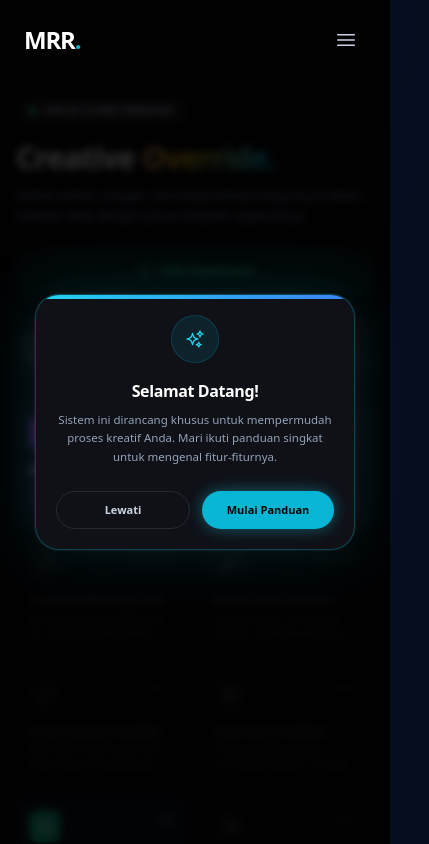
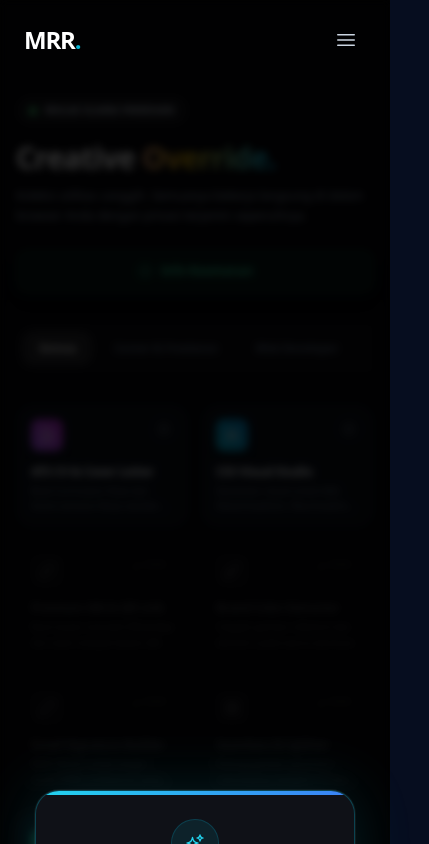
Before and after one commit to Rafli161102/CV-MRR, a Next.js app: page /toolkit in a window 390 px wide. Shown: the top 844 px of the page, 429 px wide, since content can reach past the window. Built offline with nearby package versions, Linux system fonts and the light colour scheme.

Commit message:
Update page.jsx

```diff
--- a/src/app/toolkit/page.jsx
+++ b/src/app/toolkit/page.jsx
@@ -39,7 +39,7 @@ const Icons = {
 };
 
 // ============================================================================
-// DATA MASTER TOOLKIT (Database Tools)
+// DATA MASTER TOOLKIT (Database Tools Anda)
 // ============================================================================
 export const toolkits = [
   { id: "cv-maker", title: "ATS CV & Cover Letter", description: "Buat Curriculum Vitae dan Surat Lamaran Kerja standar HRD.", iconName: "Document", link: "/cv-maker", status: "active", category: "Career & Freelance", theme: "purple", hoverAnim: "hover-float", clickAnim: "click-paper-fly" },
@@ -91,7 +91,6 @@ const UnifiedCard = ({ tool, cardId }) => {
 
     setTimeout(() => {
       setIsClicked(false);
-      // Navigasi HTML murni
       if (tool.link && tool.link.trim() !== '' && tool.link !== '#') {
         if (linkRef.current) {
           linkRef.current.click();
@@ -110,7 +109,7 @@ const UnifiedCard = ({ tool, cardId }) => {
       <div
         id={cardId}
         onClick={handleClick}
-        className={`group relative flex flex-col justify-between p-3 sm:p-5 lg:p-6 transition-all duration-300 rounded-xl sm:rounded-[20px] lg:rounded-[24px] overflow-hidden min-h-[110px] sm:min-h-[140px] lg:aspect-[1.618/1] transform-gpu
+        className={`group relative flex flex-col justify-between p-3.5 sm:p-5 lg:p-6 transition-all duration-300 rounded-[18px] sm:rounded-[20px] lg:rounded-[24px] overflow-hidden min-h-[120px] sm:min-h-[140px] lg:aspect-[1.618/1] transform-gpu
           ${isActive
             ? `bg-[#0a0f18] border border-white/[0.08] hover:border-white/[0.15] ${theme.glow} hover:-translate-y-1 cursor-pointer`
             : `bg-white/[0.01] border border-white/[0.02] opacity-60 grayscale-[80%] transition-all cursor-not-allowed`
@@ -145,7 +144,7 @@ const UnifiedCard = ({ tool, cardId }) => {
           <h3 className={`text-[12px] sm:text-[15px] lg:text-[17px] font-bold tracking-tight mb-0.5 sm:mb-1 transition-colors ${isActive ? 'text-slate-100 group-hover:text-white' : 'text-slate-500'} line-clamp-1`}>
             {tool.title}
           </h3>
-          <p className="text-[9px] sm:text-[11px] lg:text-[12px] text-slate-400/80 font-medium line-clamp-2 leading-relaxed transition-colors">
+          <p className="text-[9.5px] sm:text-[11px] lg:text-[12px] text-slate-400/80 font-medium line-clamp-2 leading-relaxed transition-colors">
             {tool.description}
           </p>
         </div>
@@ -156,37 +155,37 @@ const UnifiedCard = ({ tool, cardId }) => {
 
 
 // =========================================================================
-// KOMPONEN: BUBBLE TUTORIAL (GAMING HUD STYLE - MURNI DIRECT DOM, BEBAS CRASH)
+// KOMPONEN: BUBBLE TUTORIAL (GAMING HUD STYLE - MURNI DIRECT DOM, NATIVE FEEL)
 // =========================================================================
 const GuidedTour = ({ onComplete, filteredTools }) => {
   const [step, setStep] = useState(0);
   const [isScanning, setIsScanning] = useState(true);
-  const [isMoving, setIsMoving] = useState(false);
   const [isClicking, setIsClicking] = useState(false);
+  const [fadeBubble, setFadeBubble] = useState(true); // Untuk animasi transisi bubble
 
   const highlightRef = useRef(null);
   const bubbleRef = useRef(null);
   const targetIdRef = useRef(null);
 
-  // PEMBENTUKAN LANGKAH TUTORIAL SECARA DINAMIS
+  // PEMBENTUKAN LANGKAH TUTORIAL SECARA DINAMIS (Sinkron dengan database)
   const TOUR_STEPS = useMemo(() => {
     const steps = [
       {
         target: 'tut-filter',
         title: 'Sistem Kategori',
-        text: 'Gunakan panel ini untuk menyaring fungsi spesifik. Tersedia kategori khusus untuk Web Developer, Career, dan Design Utility.',
+        text: 'Gunakan panel ini untuk menyaring fungsionalitas. Kategori alat akan langsung beradaptasi di bawah ini.',
         position: 'bottom'
       }
     ];
 
-    // Otomatis menelusuri SEMUA alat yang dirender dan dijadikan langkah panduan
+    // Otomatis menelusuri SEMUA alat yang ada pada list filter (Otomatis menyesuaikan dengan toolkits DB)
     filteredTools.forEach(tool => {
       steps.push({
         target: `tool-${tool.id}`,
         title: tool.title,
         text: tool.status === 'active'
-              ? `[${tool.category}] ${tool.description} Status: Aktif dan siap digunakan.`
-              : `[${tool.category}] ${tool.description} Status: Segera Hadir.`,
+              ? `Kategori: ${tool.category}. ${tool.description} Status: Aktif dan siap digunakan.`
+              : `Kategori: ${tool.category}. ${tool.description} Status: Segera Hadir.`,
         position: 'bottom'
       });
     });
@@ -195,7 +194,7 @@ const GuidedTour = ({ onComplete, filteredTools }) => {
       {
         target: 'tut-security',
         title: 'Infrastruktur Keamanan',
-        text: 'Sistem ini beroperasi murni secara Client-Side. Seluruh data diproses secara luring di perangkat Anda tanpa server backend.',
+        text: 'Sistem ini beroperasi murni secara Client-Side. Seluruh data diproses secara luring di perangkat Anda tanpa intervensi server luar.',
         position: 'bottom'
       },
       {
@@ -209,15 +208,31 @@ const GuidedTour = ({ onComplete, filteredTools }) => {
     return steps;
   }, [filteredTools]);
 
-  // Efek transisi mulus SAAT PINDAH STEP saja, menghindari delay saat user scroll
+  // MENCEGAH PENGGUNA MENGGULIR LAYAR SECARA MANUAL (ANTI-MELESET)
   useEffect(() => {
-    targetIdRef.current = TOUR_STEPS[step]?.target;
-    setIsMoving(true);
-    const timer = setTimeout(() => setIsMoving(false), 400);
-    return () => clearTimeout(timer);
-  }, [step, TOUR_STEPS]);
+    if (isScanning) return;
 
-  // UPDATE DOM LANGSUNG: Kinerja setara Native 60fps tanpa menyebabkan Maximum Depth Error
+    // Mengunci interaksi scroll agar highlight tetap presisi seperti aplikasi Native
+    const preventDefault = (e) => e.preventDefault();
+    window.addEventListener('wheel', preventDefault, { passive: false });
+    window.addEventListener('touchmove', preventDefault, { passive: false });
+
+    // Mencegah scroll via keyboard
+    const preventKeys = (e) => {
+        if (['ArrowUp', 'ArrowDown', 'Space', 'PageUp', 'PageDown'].includes(e.code)) {
+            e.preventDefault();
+        }
+    };
+    window.addEventListener('keydown', preventKeys, { passive: false });
+
+    return () => {
+        window.removeEventListener('wheel', preventDefault);
+        window.removeEventListener('touchmove', preventDefault);
+        window.removeEventListener('keydown', preventKeys);
+    };
+  }, [isScanning]);
+
+  // UPDATE DOM LANGSUNG VIA REF: 60FPS murni, menempel instan tanpa transisi CSS yang memicu lag
   const updatePositions = useCallback(() => {
     if (!targetIdRef.current || !highlightRef.current || !bubbleRef.current) return;
 
@@ -231,7 +246,7 @@ const GuidedTour = ({ onComplete, filteredTools }) => {
     const isMobile = window.innerWidth < 640;
     const bubbleWidth = isMobile ? Math.min(window.innerWidth - 32, 280) : 320;
 
-    // Mutasi DOM Langsung untuk Tracker Highlight
+    // Tracker Highlight: Murni injeksi koordinat piksel tanpa transisi CSS
     highlightRef.current.style.top = `${rect.top - padding}px`;
     highlightRef.current.style.left = `${rect.left - padding}px`;
     highlightRef.current.style.width = `${rect.width + padding * 2}px`;
@@ -251,7 +266,7 @@ const GuidedTour = ({ onComplete, filteredTools }) => {
     const prefPos = TOUR_STEPS[step]?.position || 'bottom';
     const xTransform = isMobile ? '-50%' : '-50%';
 
-    // Logika Auto-Flip (Mencegah ketutupan)
+    // Logika Auto-Flip Pintar (Mencegah ketutupan)
     if (prefPos === 'top') {
         if (spaceAbove > 200) {
             bubbleRef.current.style.top = `${rect.top - padding - 16}px`;
@@ -275,17 +290,28 @@ const GuidedTour = ({ onComplete, filteredTools }) => {
     }
   }, [step, TOUR_STEPS]);
 
-  // Pencari Target Awal: Memastikan elemen termuat dulu sebelum menscroll
+  // Eksekutor Langkah
   useEffect(() => {
      let retries = 0;
      let scanTimer;
+
+     targetIdRef.current = TOUR_STEPS[step]?.target;
      setIsScanning(true);
+     setFadeBubble(false); // Sembunyikan bubble saat berpindah agar smooth
 
      const scanTarget = () => {
         const el = document.getElementById(targetIdRef.current);
         if (el && el.getBoundingClientRect().width > 0) {
+            // Karena user tidak bisa scroll manual, maka program yang menscroll ke arah target dengan mulus
             el.scrollIntoView({ behavior: 'smooth', block: 'center' });
+
             setIsScanning(false);
+
+            // Tampilkan bubble panduan secara halus setelah scroll mulai berjalan
+            setTimeout(() => {
+                setFadeBubble(true);
+            }, 100);
+
             updatePositions();
         } else {
             if (retries < 20) {
@@ -299,9 +325,9 @@ const GuidedTour = ({ onComplete, filteredTools }) => {
      };
      scanTarget();
      return () => clearTimeout(scanTimer);
-  }, [step, onComplete, TOUR_STEPS.length, updatePositions]);
+  }, [step, onComplete, TOUR_STEPS, updatePositions]);
 
-  // Tracker Super Cepat untuk menempel pada elemen saat di-scroll tanpa lag
+  // Tracker Update Frame-by-Frame (Anti-Lag / Anti-Meleset)
   useEffect(() => {
      if (isScanning) return;
      let rafId;
@@ -315,6 +341,7 @@ const GuidedTour = ({ onComplete, filteredTools }) => {
 
   const handleNextStep = () => {
     setIsClicking(true);
+    setFadeBubble(false); // Matikan bubble pelan-pelan
     setTimeout(() => {
        setIsClicking(false);
        if (step < TOUR_STEPS.length - 1) {
@@ -326,8 +353,8 @@ const GuidedTour = ({ onComplete, filteredTools }) => {
   };
 
   return (
-    // Z-INDEX TERTINGGI
-    <div style={{ position: 'fixed', top: 0, left: 0, right: 0, bottom: 0, zIndex: 999999 }} onClick={(e) => e.stopPropagation()} className="pointer-events-none">
+    // Z-INDEX TERTINGGI MENGALAHKAN NAVBAR
+    <div style={{ position: 'fixed', top: 0, left: 0, right: 0, bottom: 0, zIndex: 999999 }} className="pointer-events-none">
 
       {isScanning && (
         <div className="absolute inset-0 flex items-center justify-center bg-[#030712]/90 transition-all duration-300 pointer-events-auto">
@@ -338,15 +365,14 @@ const GuidedTour = ({ onComplete, filteredTools }) => {
         </div>
       )}
 
-      {/* MASKING JERNIH 100%: Dimutasi via ref langsung agar 60fps & bebas error */}
+      {/* MASKING JERNIH 100%: Dimutasi via ref langsung (tanpa CSS Transition) agar menempel mati layaknya magnet */}
       <div
         ref={highlightRef}
         className="absolute pointer-events-none"
         style={{
           opacity: isScanning ? 0 : 1,
           boxShadow: '0 0 0 9999px rgba(3,7,18,0.85)',
-          // Matikan transisi saat di scroll agar menempel instan!
-          transition: isMoving ? 'top 0.4s cubic-bezier(0.4, 0, 0.2, 1), left 0.4s cubic-bezier(0.4, 0, 0.2, 1), width 0.4s cubic-bezier(0.4, 0, 0.2, 1), height 0.4s cubic-bezier(0.4, 0, 0.2, 1)' : 'none',
+          transition: 'opacity 0.2s', // Hanya transisi opacity, jangan berikan transisi top/left!
         }}
       >
          <div className="absolute inset-0 bg-cyan-400/5 animate-pulse rounded-[inherit]"></div>
@@ -356,7 +382,7 @@ const GuidedTour = ({ onComplete, filteredTools }) => {
          <div className="absolute bottom-[-4px] left-[-4px] w-4 h-4 border-b-[2px] border-l-[2px] border-cyan-400 rounded-bl-md"></div>
          <div className="absolute bottom-[-4px] right-[-4px] w-4 h-4 border-b-[2px] border-r-[2px] border-cyan-400 rounded-br-md"></div>
 
-         {/* KURSOR HUD PENUNJUK */}
+         {/* KURSOR HUD PENUNJUK (Dengan Animasi Pulse saat Idle, dan Shrink saat Klik) */}
          <div className="absolute -bottom-2 -right-2 sm:-bottom-3 sm:-right-3 z-[999999]">
             {isClicking && <div className="absolute inset-0 rounded-full border-2 border-cyan-400 animate-ping opacity-70"></div>}
             <div className={`transition-all duration-200 ${isClicking ? 'scale-[0.7] -translate-x-2 -translate-y-2 drop-shadow-[0_0_20px_rgba(34,211,238,1)] brightness-[1.5] rotate-[-15deg]' : 'animate-hud-pointer'}`}>
@@ -365,14 +391,13 @@ const GuidedTour = ({ onComplete, filteredTools }) => {
          </div>
       </div>
 
-      {/* BUBBLE KOTAK TEKS (Dimutasi langsung via ref) */}
+      {/* BUBBLE KOTAK TEKS (Fade in/out halus saat pindah step) */}
       <div
         ref={bubbleRef}
-        className="bg-[#0f172a] border border-cyan-500/50 shadow-[0_20px_40px_rgba(0,0,0,0.5)] rounded-[20px] p-4 sm:p-5 pointer-events-auto"
+        className={`bg-[#0f172a] border border-cyan-500/50 shadow-[0_20px_40px_rgba(0,0,0,0.5)] rounded-[20px] p-4 sm:p-5 pointer-events-auto transition-opacity duration-300 ${fadeBubble ? 'opacity-100' : 'opacity-0'}`}
         style={{
           position: 'absolute',
-          opacity: isScanning ? 0 : 1,
-          transition: isMoving ? 'top 0.4s cubic-bezier(0.4, 0, 0.2, 1), left 0.4s cubic-bezier(0.4, 0, 0.2, 1), transform 0.4s cubic-bezier(0.4, 0, 0.2, 1)' : 'none',
+          // Tidak diberi transisi top/left agar tidak kabur dengan scrollIntoView
         }}
       >
          <div className="relative z-10">
@@ -410,7 +435,7 @@ export default function ToolkitPage() {
   const [activeCat, setActiveCat] = useState('Semua');
   const [isSecurityModalOpen, setIsSecurityModalOpen] = useState(false);
 
-  // STATE MENGATUR ALUR PANDUAN
+  // STATE MENGATUR ALUR: 'idle' -> 'welcome' -> 'tour'
   const [tourState, setTourState] = useState('idle');
 
   const categories = useMemo(() => ['Semua', ...new Set(toolkits.map(tool => tool.category))], []);
@@ -420,12 +445,13 @@ export default function ToolkitPage() {
   }, [activeCat]);
 
   useEffect(() => {
-    // Mencegah browser melompat sendiri saat di-refresh
+    // MENCEGAH BROWSER SCROLL KE BAWAH SENDIRI SAAT DI REFRESH
     if ('scrollRestoration' in window.history) {
       window.history.scrollRestoration = 'manual';
     }
+    window.scrollTo(0, 0);
 
-    const hasSeenWelcome = localStorage.getItem('portfolio_welcome_v8');
+    const hasSeenWelcome = localStorage.getItem('portfolio_welcome_v10');
     if (!hasSeenWelcome) {
        setTourState('welcome');
     }
@@ -438,19 +464,21 @@ export default function ToolkitPage() {
 
   const handleCompleteTour = () => {
     setTourState('idle');
-    localStorage.setItem('portfolio_welcome_v8', 'true');
+    localStorage.setItem('portfolio_welcome_v10', 'true');
     window.scrollTo({ top: 0, behavior: 'smooth' });
   };
 
   return (
-    <div className="w-full bg-[#05050A] text-slate-200 font-sans relative overflow-x-hidden flex flex-col min-h-screen selection:bg-cyan-500/30 selection:text-cyan-300">
+    // Tidak menggunakan overflow-x-hidden untuk mencegah icon Hamburger navbar terpotong!
+    <div className="w-full bg-[#05050A] text-slate-200 font-sans relative flex flex-col min-h-screen selection:bg-cyan-500/30 selection:text-cyan-300">
 
-      <div className="fixed inset-0 z-[-1] pointer-events-none">
+      {/* Background blur dibungkus di wrapper terisolasi agar tidak menyebabkan scroll horizontal */}
+      <div className="fixed inset-0 z-[-1] pointer-events-none overflow-hidden">
         <div className="absolute top-[-10%] left-[-10%] w-[80vw] h-[80vw] sm:w-[50vw] sm:h-[50vw] bg-blue-600/10 rounded-full blur-[120px] sm:blur-[150px] mix-blend-screen"></div>
         <div className="absolute bottom-[-10%] right-[-10%] w-[80vw] h-[80vw] sm:w-[50vw] sm:h-[50vw] bg-purple-600/10 rounded-full blur-[120px] sm:blur-[150px] mix-blend-screen"></div>
       </div>
 
-      {/* CONTAINER DIPERBAIKI: max-w-7xl sejajar presisi dengan Hamburger Navbar standar Tailwind */}
+      {/* CONTAINER DIPERBAIKI: max-w-7xl px-4 sm:px-6 lg:px-8 presisi dengan margin Navbar global Tailwind */}
       <div className="w-full max-w-7xl mx-auto px-4 sm:px-6 lg:px-8 pt-24 sm:pt-28 lg:pt-32 pb-0 flex flex-col flex-grow">
 
         <header className="mb-6 sm:mb-8 lg:mb-12 animate-fade-in-up">
@@ -503,8 +531,8 @@ export default function ToolkitPage() {
           </div>
         </div>
 
-        {/* LAYOUT MOBILE 2 KOLOM AGAR PRESISI, ELEGAN & TIDAK MEMBUANG SCROLL */}
-        <div className="animate-fade-in-up w-full" style={{ animationDelay: '0.2s' }}>
+        {/* EFEK TRANSISI KATEGORI HALUS & LAYOUT MOBILE 2 KOLOM YANG RAPI */}
+        <div key={activeCat} className="animate-fade-in-up w-full" style={{ animationDuration: '0.4s' }}>
           <div className="grid grid-cols-2 lg:grid-cols-3 xl:grid-cols-4 gap-3 sm:gap-4 lg:gap-6 pb-0 mb-0">
             {filteredTools.map((tool) => {
                return <UnifiedCard
@@ -545,10 +573,10 @@ export default function ToolkitPage() {
 
       {/* MODAL SELAMAT DATANG (DI-TENGAH MURNI & ANTI-SCROLL BUG) */}
       {tourState === 'welcome' && (
-        <div className="fixed inset-0 z-[999999] grid place-items-center p-4 sm:p-6 bg-black/80 backdrop-blur-sm animate-fade-in touch-none h-[100dvh]">
-           <div className="bg-[#0F1117] border border-cyan-500/30 p-5 sm:p-6 rounded-[24px] max-w-[320px] w-full shadow-[0_0_60px_rgba(34,211,238,0.15)] text-center relative overflow-hidden ring-1 ring-white/5 m-auto max-h-[90dvh] overflow-y-auto no-scrollbar">
+        <div className="fixed inset-0 z-[999999] flex items-center justify-center p-4 sm:p-6 bg-black/80 backdrop-blur-sm animate-fade-in touch-none">
+           <div className="bg-[#0F1117] border border-cyan-500/30 p-5 sm:p-6 rounded-[24px] max-w-[320px] w-full shadow-[0_0_60px_rgba(34,211,238,0.15)] text-center relative overflow-hidden ring-1 ring-white/5 max-h-[85vh] overflow-y-auto no-scrollbar">
               <div className="absolute top-0 left-0 w-full h-1 bg-gradient-to-r from-cyan-400 to-blue-500"></div>
-              <div className="w-12 h-12 mx-auto bg-cyan-500/10 rounded-full flex items-center justify-center mb-4 border border-cyan-500/20">
+              <div className="w-12 h-12 mx-auto bg-cyan-500/10 rounded-full flex items-center justify-center mb-4 border border-cyan-500/20 mt-2">
                  <Icons.Sparkles className="w-5 h-5 text-cyan-400" />
               </div>
               <h3 className="text-base sm:text-lg font-bold text-white mb-2 tracking-tight">Selamat Datang!</h3>
@@ -556,7 +584,7 @@ export default function ToolkitPage() {
                  Sistem ini dirancang khusus untuk mempermudah proses kreatif Anda. Mari ikuti panduan singkat untuk mengenal fitur-fiturnya.
               </p>
               <div className="flex gap-3">
-                 <button onClick={() => { setTourState('idle'); localStorage.setItem('portfolio_welcome_v8', 'true'); }} className="flex-1 py-2.5 rounded-full border border-white/10 text-slate-300 text-[11px] font-bold hover:bg-white/5 transition-colors">
+                 <button onClick={() => { setTourState('idle'); localStorage.setItem('portfolio_welcome_v10', 'true'); }} className="flex-1 py-2.5 rounded-full border border-white/10 text-slate-300 text-[11px] font-bold hover:bg-white/5 transition-colors">
                    Lewati
                  </button>
                  <button onClick={handleStartTour} className="flex-1 py-2.5 rounded-full bg-cyan-500 text-black text-[11px] font-bold hover:bg-cyan-400 transition-colors shadow-[0_0_15px_rgba(34,211,238,0.4)] active:scale-95">
@@ -567,26 +595,26 @@ export default function ToolkitPage() {
         </div>
       )}
 
-      {/* JENDELA INFO KEAMANAN (Dengan overflow-y-auto untuk layar HP kecil) */}
+      {/* JENDELA INFO KEAMANAN (Terkunci Sempurna di Tengah dengan scroll internal) */}
       {isSecurityModalOpen && (
-        <div className="fixed inset-0 z-[999999] grid place-items-center p-4 sm:p-6 bg-[#000000]/80 backdrop-blur-sm animate-fade-in h-[100dvh]">
+        <div className="fixed inset-0 z-[999999] flex items-center justify-center p-4 sm:p-6 bg-[#000000]/80 backdrop-blur-sm animate-fade-in">
            <div className="absolute inset-0 cursor-pointer" onClick={() => setIsSecurityModalOpen(false)}></div>
 
-           <div className="relative w-full max-w-md bg-[#0a0a0a]/95 backdrop-blur-2xl border border-white/10 shadow-[0_0_80px_rgba(0,0,0,0.8)] rounded-[24px] sm:rounded-[32px] overflow-hidden z-10 flex flex-col max-h-[90dvh] m-auto">
+           <div className="relative w-full max-w-md bg-[#0a0a0a]/95 backdrop-blur-2xl border border-white/10 shadow-[0_0_80px_rgba(0,0,0,0.8)] rounded-[24px] sm:rounded-[32px] overflow-hidden z-10 flex flex-col max-h-[85vh]">
 
               <div className="p-4 sm:p-6 text-center border-b border-white/5 relative shrink-0">
                  <button onClick={() => setIsSecurityModalOpen(false)} className="absolute top-4 right-4 sm:top-6 sm:right-6 text-slate-500 hover:text-white transition-colors bg-white/5 hover:bg-white/10 p-1.5 sm:p-2 rounded-full">
                    <Icons.X className="w-3.5 h-3.5 sm:w-4 sm:h-4" />
                  </button>
 
-                 <div className="w-10 h-10 sm:w-16 sm:h-16 mx-auto bg-gradient-to-br from-emerald-400 to-cyan-500 rounded-[10px] sm:rounded-2xl flex items-center justify-center shadow-[0_0_30px_rgba(52,211,153,0.3)] mb-2 sm:mb-4">
+                 <div className="w-10 h-10 sm:w-16 sm:h-16 mx-auto bg-gradient-to-br from-emerald-400 to-cyan-500 rounded-[10px] sm:rounded-2xl flex items-center justify-center shadow-[0_0_30px_rgba(52,211,153,0.3)] mb-2 sm:mb-4 mt-2">
                     <Icons.ShieldCheck className="w-5 h-5 sm:w-8 sm:h-8 text-white" />
                  </div>
                  <h3 className="text-base sm:text-2xl font-bold text-white tracking-tight">Privasi & Keamanan</h3>
                  <p className="hidden sm:block text-[11px] sm:text-sm text-slate-400 mt-1 sm:mt-2 font-medium">100% Aman. Nol Data di Server.</p>
               </div>
 
-              <div className="p-4 sm:p-6 space-y-3 sm:space-y-5 bg-white/[0.02] overflow-y-auto no-scrollbar">
+              <div className="p-4 sm:p-6 space-y-3 sm:space-y-5 bg-white/[0.02] overflow-y-auto no-scrollbar flex-grow">
                  <div className="flex gap-3 items-start">
                     <div className="w-6 h-6 sm:w-8 sm:h-8 rounded-full bg-white/5 border border-white/10 flex items-center justify-center shrink-0 text-emerald-400 font-bold text-[10px] sm:text-xs">1</div>
                     <div>
```
